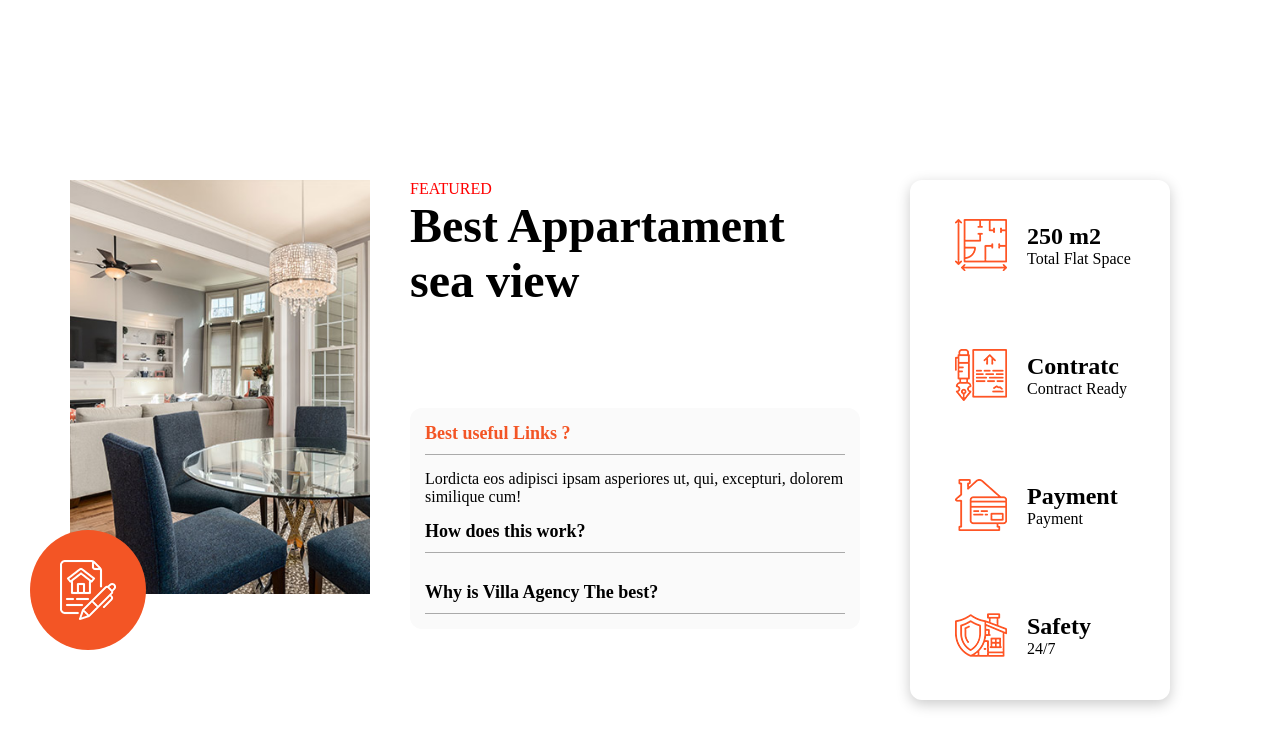
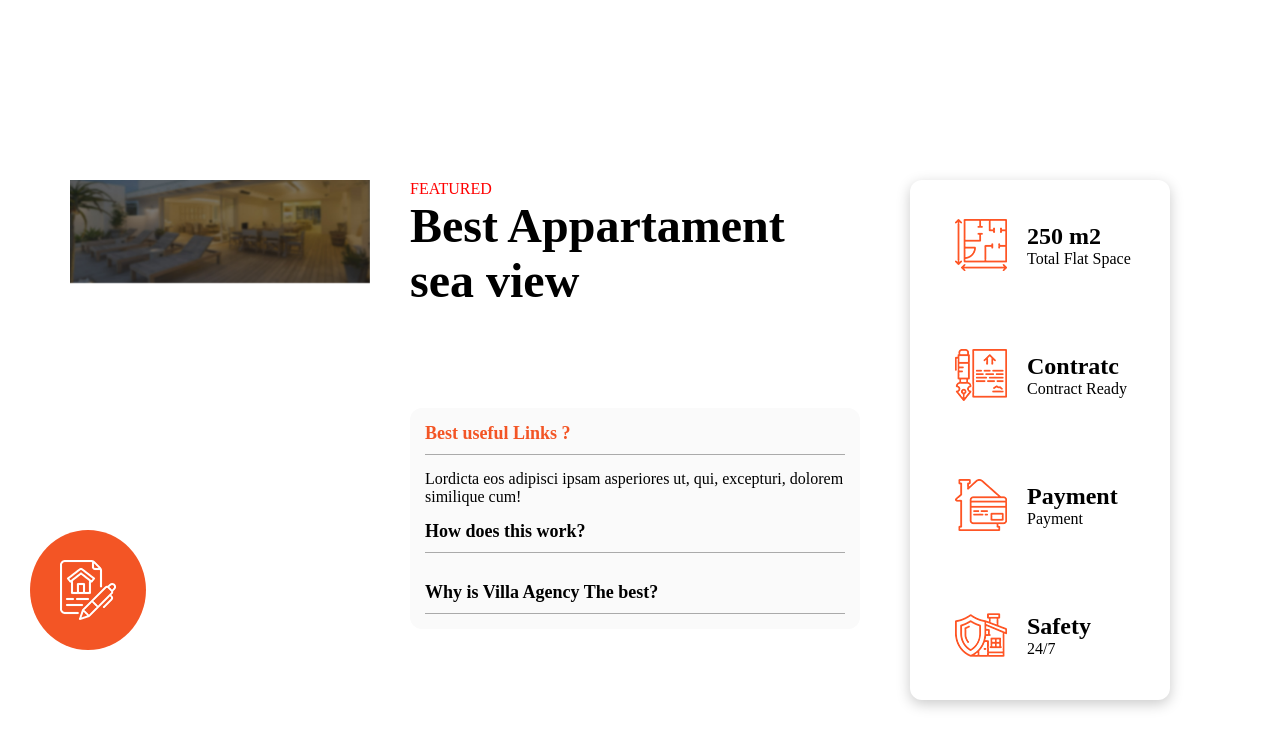
Before and after one commit to Daniel2Silva/villa1, a plain HTML site: page index.html in a window 1280 px wide. Shown: the part 971-1719 px from the top of the page. Drawn offline with nearby package versions, Linux system fonts and the light colour scheme.

Commit message:
foto nao carrega

```diff
--- a/index.html
+++ b/index.html
@@ -95,7 +95,7 @@
       <section class="conteudo-home">
         <div class="conteudo-home-itens">
           <section class="img-accordion">
-            <img src="./src/img/featured.jpg" alt="" />
+            <img src="./src/img/video-bg.jpg" alt="" />
             <div class="fotoi">
               <img src="./src/img/icones/featured-icon.png" alt="" />
             </div>
```
